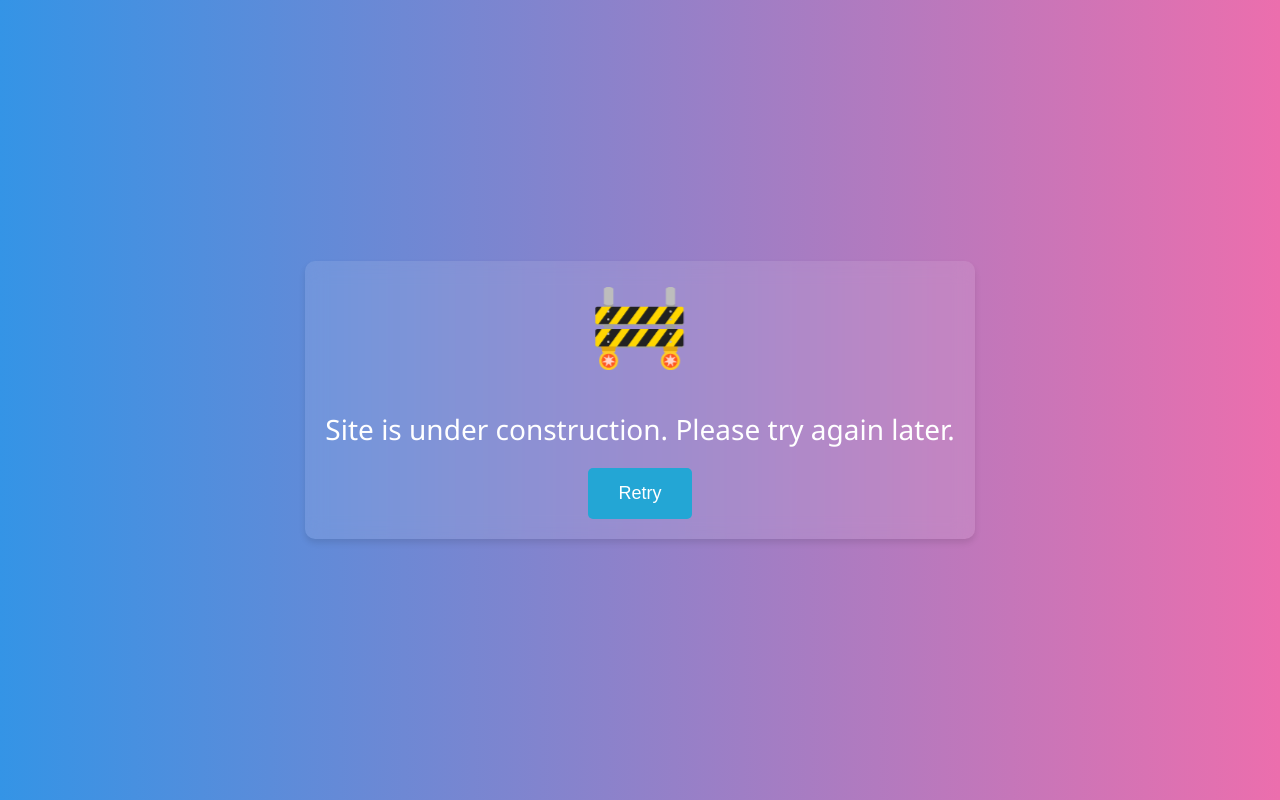
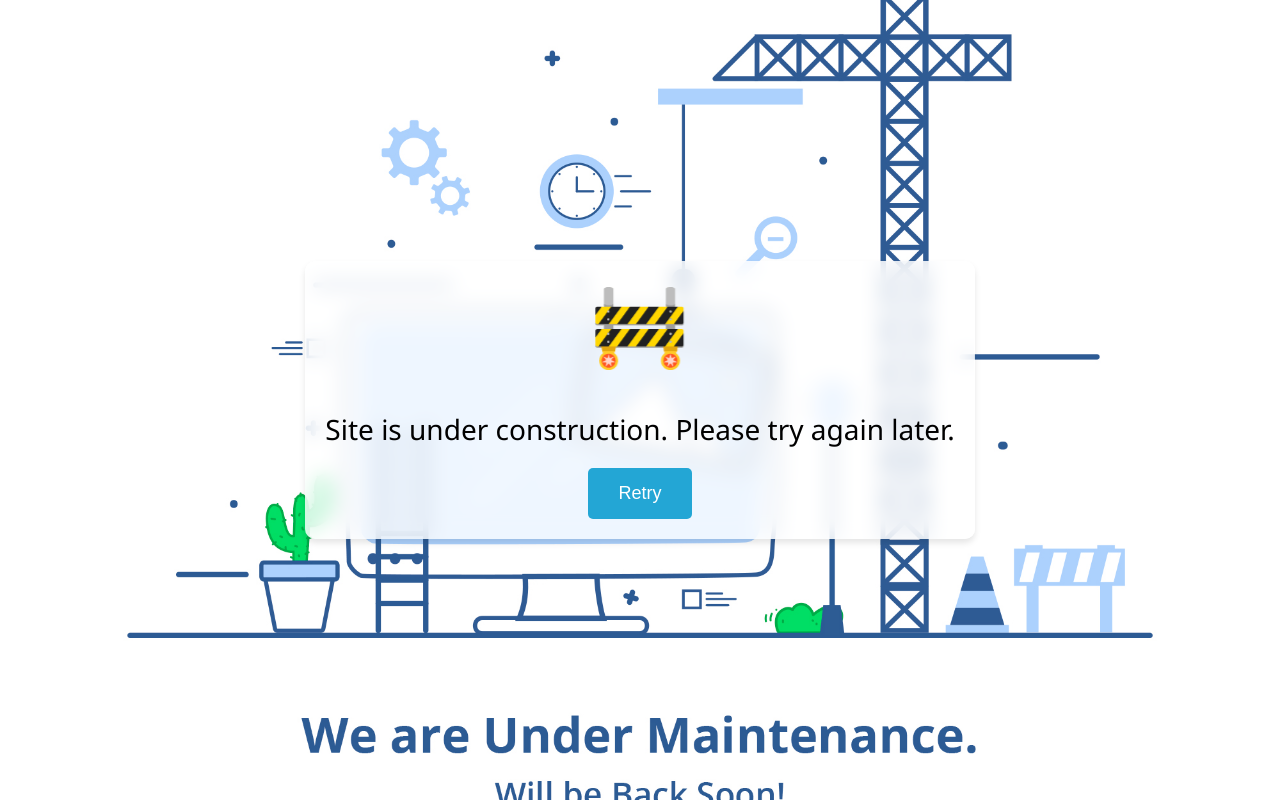
Before and after one commit to cloudhimanshu/My-PortFolio, a plain HTML site: page index.html in a window 1280 px wide. Drawn offline with Linux system fonts and the light colour scheme.

Commit message:
s
changes

```diff
--- a/index.html
+++ b/index.html
@@ -11,16 +11,18 @@
             justify-content: center;
             height: 100vh;
             margin: 0;
-            background: linear-gradient(to right, #3494e6, #ec6ead);
+            background-image: url('pic.jpg');
+            background-size: cover;
+            background-position: center;
             font-family: 'Segoe UI', Tahoma, Geneva, Verdana, sans-serif;
-            color: #fff;
+            color: #000000;
         }
 
         #construction-container {
             text-align: center;
             padding: 20px;
             border-radius: 10px;
-            background: rgba(255, 255, 255, 0.1);
+            background: rgba(255, 255, 255, 0.8);
             box-shadow: 0 4px 6px rgba(0, 0, 0, 0.1);
             backdrop-filter: blur(10px);
         }
```
Also changed, not shown: pic.jpg (added).
